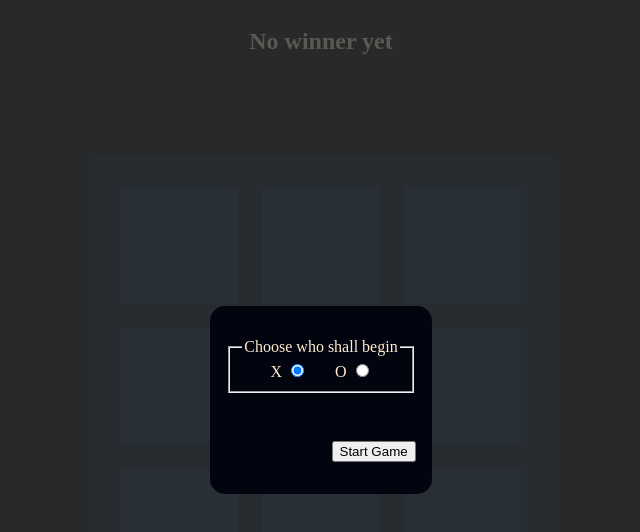
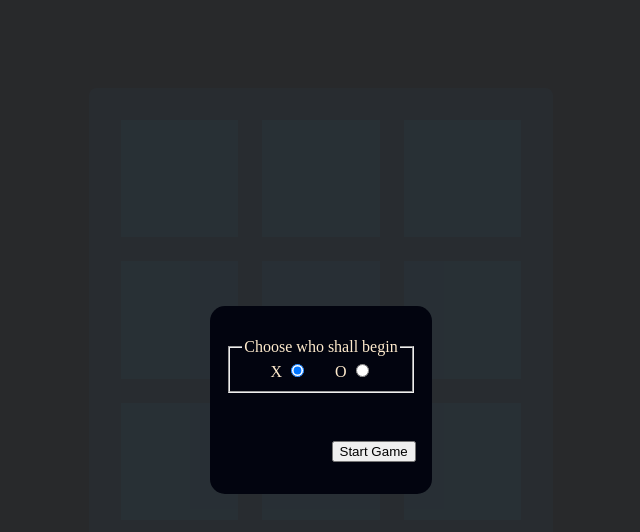
Before and after one commit to adamni21/tic-tac-toe, a Svelte app: page / in a window 1280 px wide. Shown: the top 532 px of the page, without its empty margins (319-959 px from the left). Built offline with nearby package versions, Linux system fonts and the light colour scheme.

Commit message:
GameOverModal

```diff
--- a/src/App.svelte
+++ b/src/App.svelte
@@ -2,26 +2,20 @@
   import { onDestroy } from "svelte";
 
   import Playfield from "./components/Playfield/Playfield.svelte";
-  import type { FieldOwner } from "./components/Playfield/types";
   import { ticTacToe } from "./stores/ticTacToe";
+  import type { TicTacToeStore } from "./stores/types";
 
-  let winner: FieldOwner;
-  const unsubscribe = ticTacToe.subscribe(
-    (gameStore) => (winner = gameStore.winner)
-  );
+  let game: TicTacToeStore;
+  const unsubscribe = ticTacToe.subscribe((gameStore) => (game = gameStore));
   onDestroy(unsubscribe);
 </script>
 
 <body>
-  <h2>
-    {#if winner === null}
-      No winner yet
-    {:else if winner !== ""}
-      Player {winner} has won
-    {:else}
-      Draw
-    {/if}
-  </h2>
+  {#if game.winner === null && game.running}
+    <h2>
+      Player {game.currentPlayer}'s turn
+    </h2>
+  {/if}
   <Playfield />
 </body>
 
--- /dev/null
+++ b/src/components/Playfield/GameOverModal.svelte
@@ -0,0 +1,35 @@
+<script lang="ts">
+  import { ticTacToe } from "../../stores/ticTacToe";
+  import { onDestroy } from "svelte";
+
+  import Modal from "../UI/Modal.svelte";
+  let isOpen = false;
+  let game;
+  const unsubscribe = ticTacToe.subscribe((gameStore) => (game = gameStore));
+  const startNewGameHandler = () => ticTacToe.startNewGame("x");
+
+  $: isOpen = game.winner !== null;
+
+  onDestroy(() => unsubscribe());
+</script>
+
+<Modal bind:isOpen>
+  <div class="main rnd-corners">
+    <h2 class="title">{game.winner === "" ? "Draw" : `Player ${game.winner} has won`}</h2>
+    <button on:click={startNewGameHandler}>Start new game</button>
+  </div>
+</Modal>
+
+<style>
+  .main {
+    text-align: center;
+    height: fit-content;
+    width: fit-content;
+    padding: 2em 1em;
+    background-color: #02040f;
+  }
+  .title {
+    margin: 0;
+    padding-bottom: 3rem;
+  }
+</style>
--- a/src/components/Playfield/Playfield.svelte
+++ b/src/components/Playfield/Playfield.svelte
@@ -3,8 +3,8 @@
   import { ticTacToe } from "../../stores/ticTacToe";
   import type { TicTacToeStore } from "../../stores/types";
   import { onDestroy } from "svelte";
-  import Settings from "./SettingsModal.svelte";
-import SettingsModal from "./SettingsModal.svelte";
+  import SettingsModal from "./SettingsModal.svelte";
+  import GameOverModal from "./GameOverModal.svelte";
 
   let settingsOpen = true;
 
@@ -26,6 +26,7 @@ import SettingsModal from "./SettingsModal.svelte";
     {/each}
   {/each}
   <SettingsModal bind:settingsOpen />
+  <GameOverModal />
 </div>
 
 <style>
--- a/src/components/Playfield/SettingsModal.svelte
+++ b/src/components/Playfield/SettingsModal.svelte
@@ -49,6 +49,7 @@
 
 <style>
   .main {
+    text-align: center;
     height: fit-content;
     padding: 2em 1em;
     background-color: #02040f;
--- a/src/components/UI/Modal.svelte
+++ b/src/components/UI/Modal.svelte
@@ -17,6 +17,6 @@
 
 {#if isOpen}
   <Overlay isOpen on:click={overlayClickHandler}>
-    <slot close={close} />
+    <slot />
   </Overlay>
 {/if}
--- a/src/stores/ticTacToe.ts
+++ b/src/stores/ticTacToe.ts
@@ -48,7 +48,7 @@ function createTicTacToe() {
     update((game) => {
       game.currentState = getSquareArray(game.size, "");
       game.currentPlayer = startingPlayer;
-      game.winner = "";
+      game.winner = null;
       game.moveCount = 0;
       game.running = true;
 
@@ -58,24 +58,5 @@ function createTicTacToe() {
 
   return { subscribe, processClick, startNewGame };
 }
-// const game = writable({
-//   size: 3,
-//   leastMovesToWin: 5, // size * 2 - 1
-//   running: false,
-//   winner: "",
-//   moveCount: 0,
-//   processClick: ({x,y}) => {
-//     if (this.currentState[x][y] !== "" || !this.running) return false;
-
-//     this.currentState[x][y] = this.currentPlayer;
-//     this.currentPlayer = this.currentPlayer === "o" ? "x" : "o";
-//     this.moveCount++;
-
-//     if (this.moveCount >= this.leastMovesToWin && this.hasWinner() !== "")
-//       this.running = false;
-
-//     return true;
-//   }
-// })
 
 export const ticTacToe = createTicTacToe();
```
